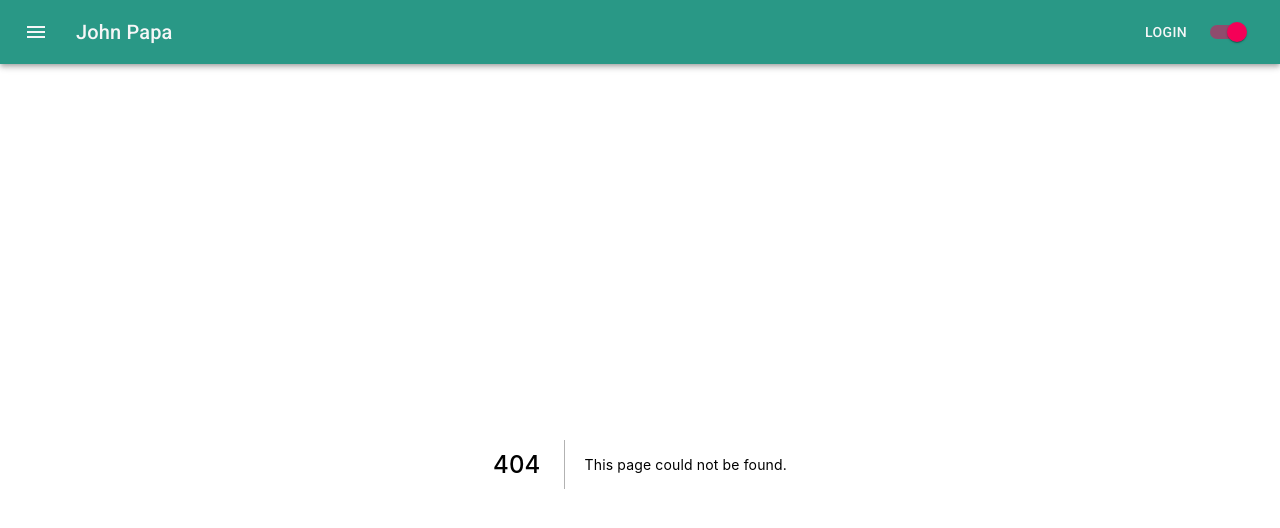
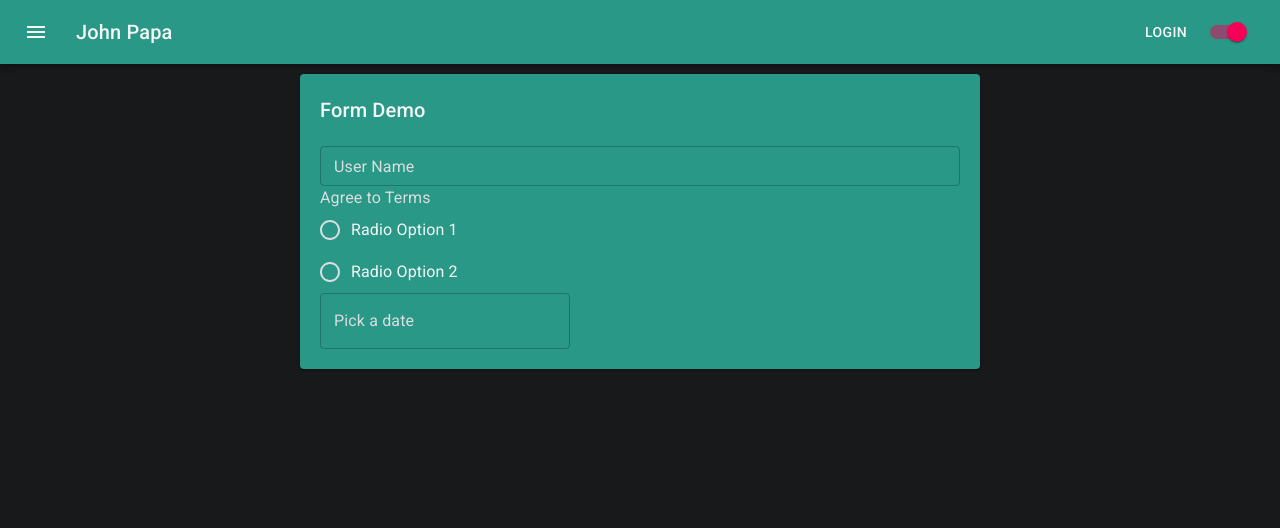
Before and after one commit to RonAlmog/nextjs-blog-mui, a Next.js app: page /demos/form in a window 1280 px wide. Before the commit this address had no page. Shown: the top 528 px of the page. Built offline with nearby package versions, Linux system fonts and the light colour scheme.

Commit message:
add date picker

```diff
--- /dev/null
+++ b/components/form/MuiPicker.tsx
@@ -0,0 +1,34 @@
+import React from "react";
+import DateFnsUtils from "@date-io/date-fns";
+import { LocalizationProvider } from "@mui/x-date-pickers";
+import { AdapterDateFns } from "@mui/x-date-pickers/AdapterDateFns";
+import { Stack, TextField } from "@mui/material";
+import { DatePicker } from "@mui/x-date-pickers/DatePicker";
+import { useState } from "react";
+
+import { Controller, useFormContext } from "react-hook-form";
+import { FormInputProps } from "./FormInputProps";
+const DATE_FORMAT = "dd-MMM-yy";
+
+type Props = {};
+
+const MuiPicker = (props: Props) => {
+  const [selectedDate, setSelectedDate] = useState<Date | null>(null);
+  console.log({ selectedDate });
+  return (
+    <LocalizationProvider dateAdapter={AdapterDateFns}>
+      <Stack spacing={4} sx={{ width: "250px" }}>
+        <DatePicker
+          label="Pick a date"
+          renderInput={(params) => <TextField {...params} />}
+          value={selectedDate}
+          onChange={(newValue) => {
+            setSelectedDate(newValue);
+          }}
+        />
+      </Stack>
+    </LocalizationProvider>
+  );
+};
+
+export default MuiPicker;
--- a/package.json
+++ b/package.json
@@ -12,9 +12,9 @@
     "@date-io/date-fns": "^2.16.0",
     "@emotion/react": "^11.10.4",
     "@emotion/styled": "^11.10.4",
-    "@material-ui/pickers": "^3.3.10",
     "@mui/icons-material": "^5.10.6",
     "@mui/material": "^5.10.6",
+    "@mui/x-date-pickers": "^5.0.3",
     "@types/highlight.js": "^10.1.0",
     "date-fns": "^2.29.3",
     "gray-matter": "^4.0.3",
--- /dev/null
+++ b/pages/demos/form.tsx
@@ -0,0 +1,62 @@
+import Paper from "@mui/material/Paper";
+import Typography from "@mui/material/Typography";
+import { FormProvider, useForm } from "react-hook-form";
+import { FormInputDate } from "../../components/form/FormInputDate";
+import { FormInputRadio } from "../../components/form/FormInputRadio";
+import { FormInputText } from "../../components/form/FormInputText";
+import MuiPicker from "../../components/form/MuiPicker";
+
+type Props = {};
+
+interface IFormInput {
+  userName: string;
+  agreeToTerms: string;
+  preferences: string[];
+  dateOfBirth: Date;
+  selectedPet: string;
+  salary: number;
+}
+const defaultValues = {
+  userName: "johny",
+  agreeToTerms: "true",
+  preferences: [],
+  dateOfBirth: new Date(),
+  selectedPet: "dog",
+  salary: 100,
+};
+
+const FormDemo = (props: Props) => {
+  const methods = useForm<IFormInput>({ defaultValues: defaultValues });
+  const { handleSubmit, reset, control, setValue, watch } = methods;
+  const onSubmit = (data: IFormInput) => console.log(data);
+
+  return (
+    <Paper
+      style={{
+        display: "grid",
+        gridRowGap: "20px",
+        padding: "20px",
+        margin: "10px 300px",
+      }}
+    >
+      <Typography variant="h6"> Form Demo</Typography>
+      {/* "handleSubmit" will validate your inputs before invoking "onSubmit"  */}
+      <form onSubmit={handleSubmit(onSubmit)}>
+        <FormInputText name="useName" control={control} label="User Name" />
+        <FormInputRadio
+          name="agreeToTerms"
+          control={control}
+          label="Agree to Terms"
+        />
+        {/* <FormInputDate
+          name="dateOfBirth"
+          control={control}
+          label="Date of Birth"
+        /> */}
+        <MuiPicker />
+      </form>
+    </Paper>
+  );
+};
+
+export default FormDemo;
```
Also changed, not shown: components/form/FormInputDate.tsx (+20 -21 lines), 1 other file (tests, documents, lock files or other folders).
